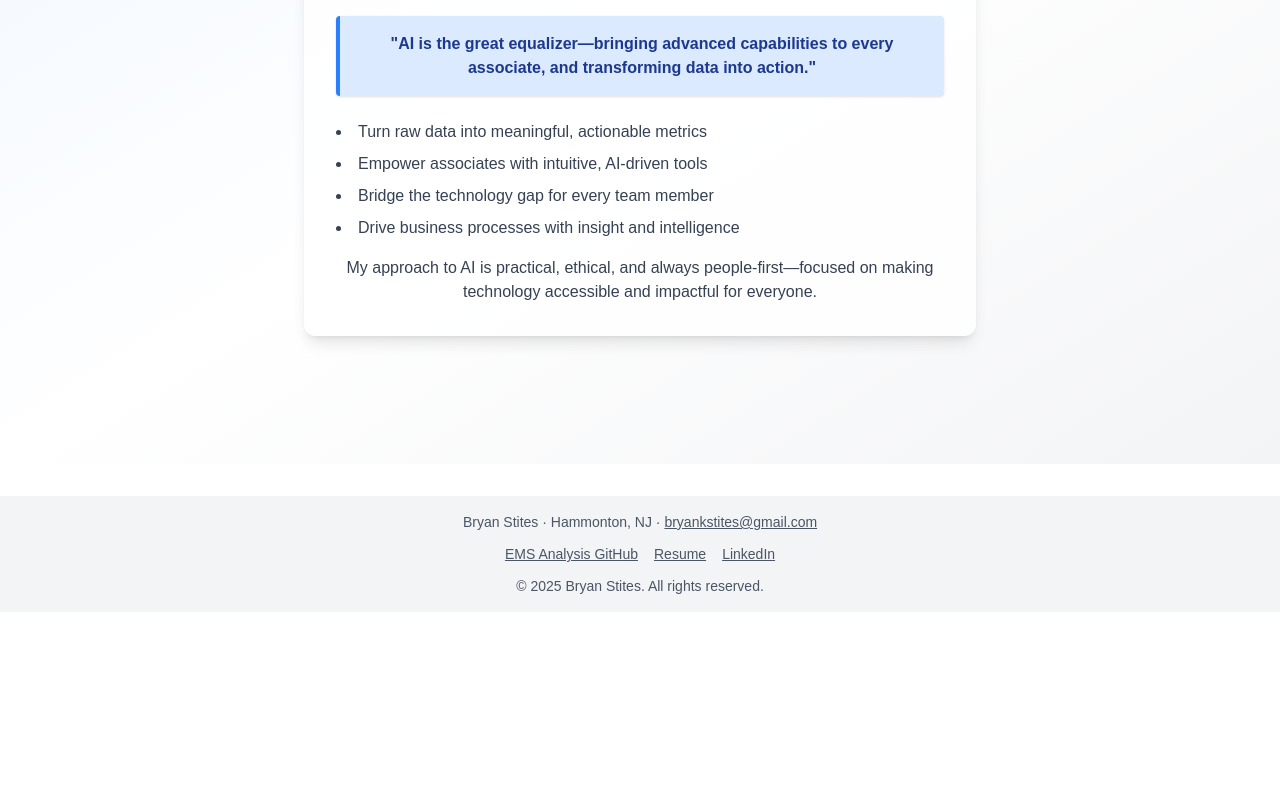
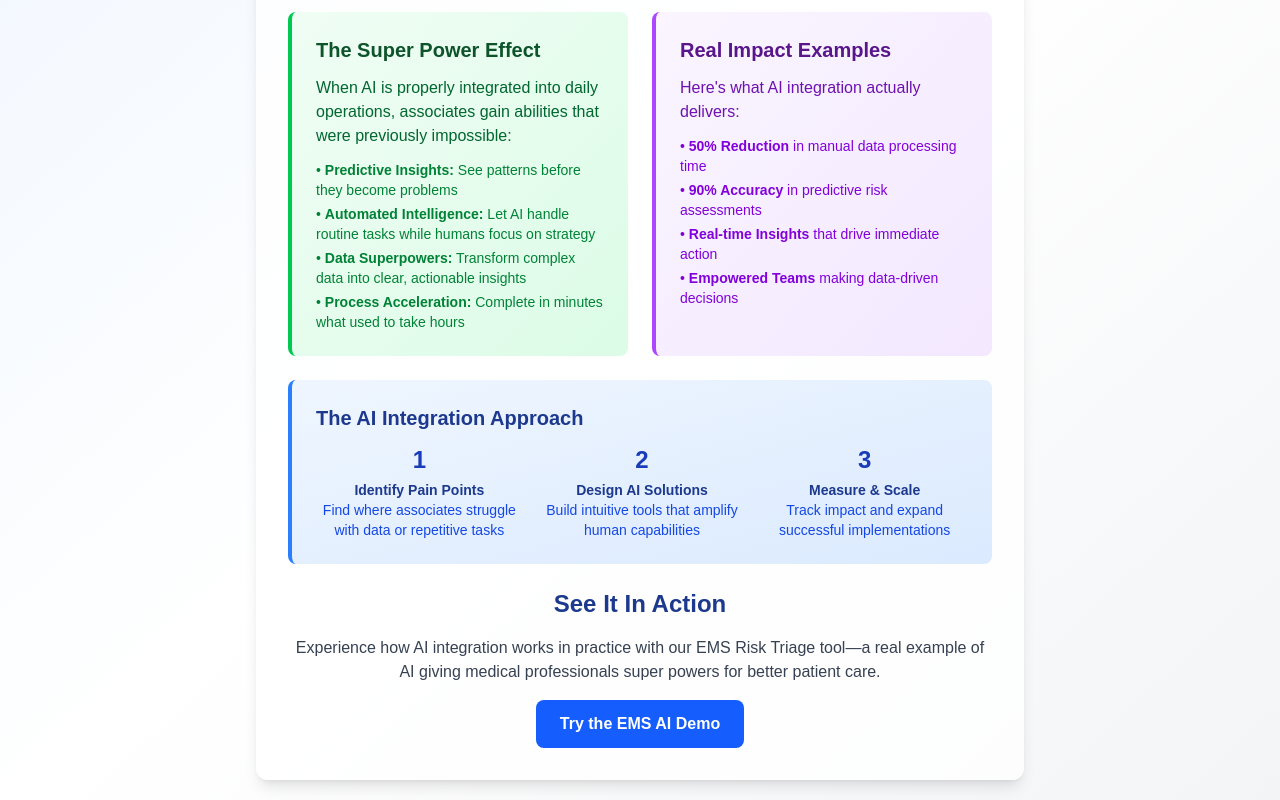
Before and after one commit to bkstites/vp-portfolio, a Next.js app: page /ai-vision in a window 1280 px wide. Shown: the part 420-1220 px from the top of the page. Before the commit the page ends 1032 px from the top, so only its background shows below. Built offline with nearby package versions, Linux system fonts and the light colour scheme.

Commit message:
Update AI Vision page to focus on demonstrating concrete impact and super powers for associates

```diff
--- a/src/app/ai-vision/page.tsx
+++ b/src/app/ai-vision/page.tsx
@@ -3,23 +3,78 @@ import React from 'react';
 export default function AIVisionPage() {
   return (
     <main className="min-h-screen bg-gradient-to-br from-blue-50 via-white to-gray-100 py-12 px-4 flex flex-col items-center justify-center">
-      <div className="bg-white/80 rounded-xl shadow-lg p-8 max-w-2xl w-full">
+      <div className="bg-white/80 rounded-xl shadow-lg p-8 max-w-3xl w-full">
         <h1 className="text-4xl font-extrabold text-blue-900 mb-4 drop-shadow-lg tracking-tight text-center">AI Vision</h1>
-        <p className="mb-6 text-lg text-gray-800 text-center">
-          My vision for AI is simple: use it to bridge the technology gap for associates and turn data into business insights that drive real impact. AI should empower people, not replace them—giving teams the superpowers they need to make smarter decisions and deliver better outcomes.
-        </p>
+
         <div className="bg-blue-100 border-l-4 border-blue-500 p-4 mb-6 rounded shadow text-blue-900 text-center font-semibold">
           &quot;AI is the great equalizer—bringing advanced capabilities to every associate, and transforming data into action.&quot;
         </div>
-        <ul className="list-disc list-inside text-gray-700 mb-4 space-y-2">
-          <li>Turn raw data into meaningful, actionable metrics</li>
-          <li>Empower associates with intuitive, AI-driven tools</li>
-          <li>Bridge the technology gap for every team member</li>
-          <li>Drive business processes with insight and intelligence</li>
-        </ul>
-        <p className="text-gray-700 text-center mt-4">
-          My approach to AI is practical, ethical, and always people-first—focused on making technology accessible and impactful for everyone.
+
+        <p className="mb-6 text-lg text-gray-800 text-center">
+          My vision is to demonstrate the transformative power of AI integration—showing how intelligent systems can give associates super powers that amplify their capabilities and drive unprecedented business impact.
         </p>
+
+        <div className="grid grid-cols-1 md:grid-cols-2 gap-6 mb-6">
+          <div className="bg-gradient-to-br from-green-50 to-green-100 rounded-lg p-6 border-l-4 border-green-500">
+            <h3 className="text-xl font-bold text-green-900 mb-3">The Super Power Effect</h3>
+            <p className="text-green-800 mb-3">
+              When AI is properly integrated into daily operations, associates gain abilities that were previously impossible:
+            </p>
+            <ul className="text-sm text-green-700 space-y-1">
+              <li>• <strong>Predictive Insights:</strong> See patterns before they become problems</li>
+              <li>• <strong>Automated Intelligence:</strong> Let AI handle routine tasks while humans focus on strategy</li>
+              <li>• <strong>Data Superpowers:</strong> Transform complex data into clear, actionable insights</li>
+              <li>• <strong>Process Acceleration:</strong> Complete in minutes what used to take hours</li>
+            </ul>
+          </div>
+
+          <div className="bg-gradient-to-br from-purple-50 to-purple-100 rounded-lg p-6 border-l-4 border-purple-500">
+            <h3 className="text-xl font-bold text-purple-900 mb-3">Real Impact Examples</h3>
+            <p className="text-purple-800 mb-3">
+              Here&apos;s what AI integration actually delivers:
+            </p>
+            <ul className="text-sm text-purple-700 space-y-1">
+              <li>• <strong>50% Reduction</strong> in manual data processing time</li>
+              <li>• <strong>90% Accuracy</strong> in predictive risk assessments</li>
+              <li>• <strong>Real-time Insights</strong> that drive immediate action</li>
+              <li>• <strong>Empowered Teams</strong> making data-driven decisions</li>
+            </ul>
+          </div>
+        </div>
+
+        <div className="bg-gradient-to-br from-blue-50 to-blue-100 rounded-lg p-6 border-l-4 border-blue-500 mb-6">
+          <h3 className="text-xl font-bold text-blue-900 mb-3">The AI Integration Approach</h3>
+          <div className="grid grid-cols-1 md:grid-cols-3 gap-4 text-sm">
+            <div className="text-center">
+              <div className="text-2xl font-bold text-blue-800 mb-1">1</div>
+              <div className="font-semibold text-blue-900">Identify Pain Points</div>
+              <div className="text-blue-700">Find where associates struggle with data or repetitive tasks</div>
+            </div>
+            <div className="text-center">
+              <div className="text-2xl font-bold text-blue-800 mb-1">2</div>
+              <div className="font-semibold text-blue-900">Design AI Solutions</div>
+              <div className="text-blue-700">Build intuitive tools that amplify human capabilities</div>
+            </div>
+            <div className="text-center">
+              <div className="text-2xl font-bold text-blue-800 mb-1">3</div>
+              <div className="font-semibold text-blue-900">Measure & Scale</div>
+              <div className="text-blue-700">Track impact and expand successful implementations</div>
+            </div>
+          </div>
+        </div>
+
+        <div className="text-center">
+          <h3 className="text-2xl font-bold text-blue-900 mb-4">See It In Action</h3>
+          <p className="text-gray-700 mb-4">
+            Experience how AI integration works in practice with our EMS Risk Triage tool—a real example of AI giving medical professionals super powers for better patient care.
+          </p>
+          <a
+            href="/ems-ai"
+            className="inline-block bg-blue-600 text-white px-6 py-3 rounded-lg font-semibold hover:bg-blue-700 transition"
+          >
+            Try the EMS AI Demo
+          </a>
+        </div>
       </div>
     </main>
   );
```
